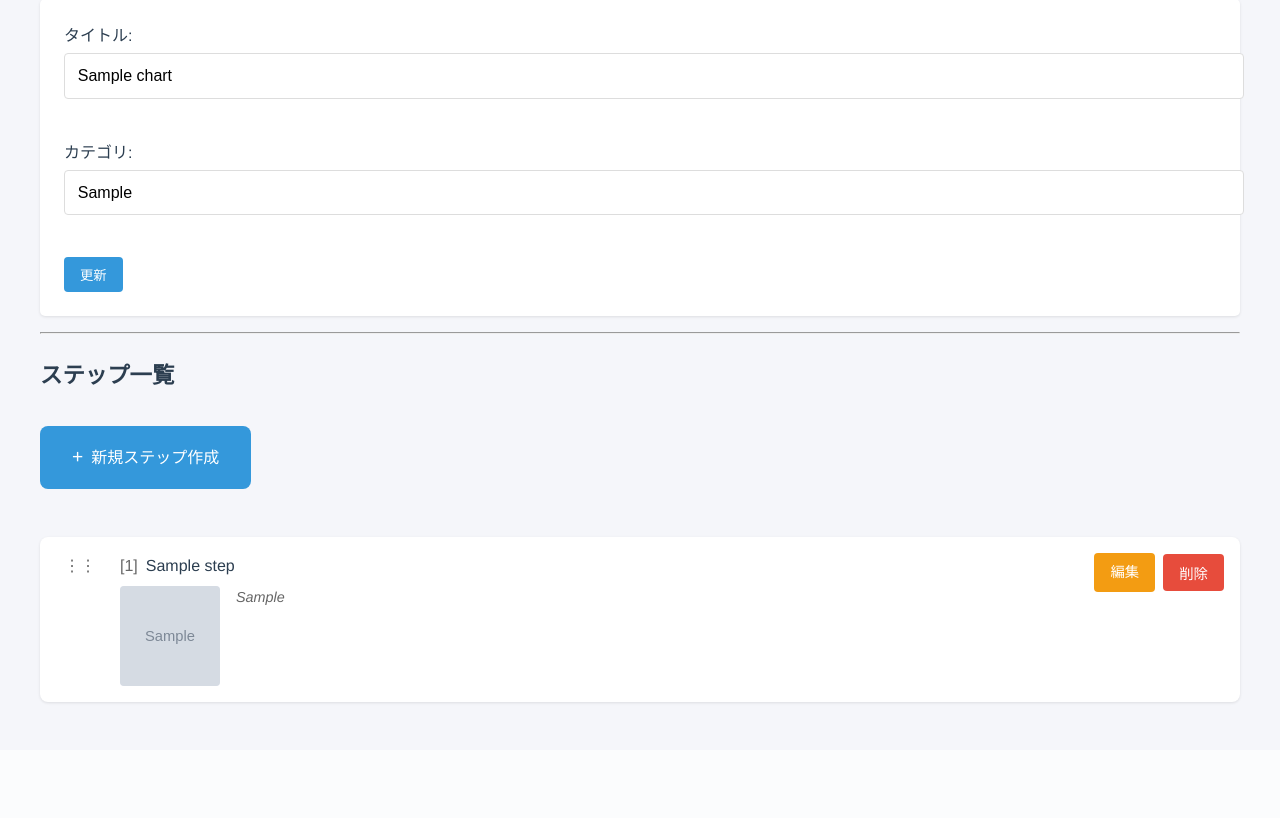
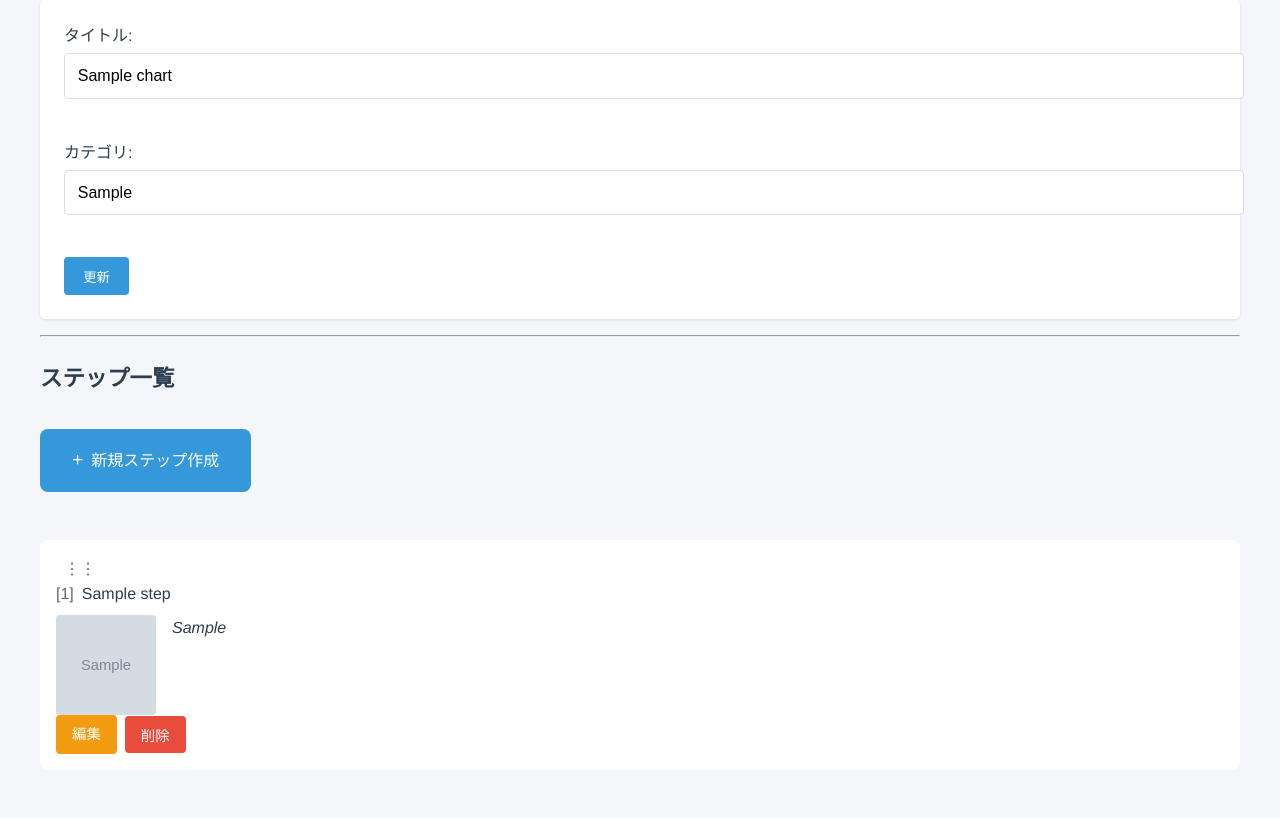
Before and after one commit to toufu-cell/rta_chart_app, a Flask app: page /chart/1 in a window 1280 px wide. Shown: the part 295-1113 px from the top of the page. Before the commit the page ends 999 px from the top, so only its background shows below. Run offline with Flask 3, Linux system fonts and the light colour scheme; tables that the repository leaves empty hold one stand-in row (values such as "Sample post"); grey boxes marked "Sample" are stand-in pictures.

Commit message:
git and ui

```diff
--- a/static/style.css
+++ b/static/style.css
@@ -243,16 +244,6 @@ ul {
     padding: 0;
 }
 
-.step-item {
-    display: flex;
-    align-items: flex-start;
-    gap: 1rem;
-    padding: 1rem;
-    background: white;
-    border-radius: 5px;
-    margin-bottom: 0.5rem;
-    box-shadow: 0 1px 3px rgba(0, 0, 0, 0.1);
-}
 
 .step-handle {
     cursor: move;
@@ -285,13 +276,6 @@ ul {
     text-decoration: underline;
 }
 
-.step-memo-preview {
-    display: block;
-    font-size: 0.9em;
-    color: #666;
-    margin-top: 0.25rem;
-}
-
 .step-actions {
     display: flex;
     gap: 0.5rem;
@@ -310,20 +294,6 @@ form {
 label {
     display: block;
     margin-bottom: 1rem;
-}
-
-button {
-    background: #3498db;
-    color: white;
-    border: none;
-    padding: 0.5rem 1rem;
-    border-radius: 4px;
-    cursor: pointer;
-    transition: background 0.2s;
-}
-
-button:hover {
-    background: #2980b9;
 }
 
 button.delete {
@@ -488,15 +452,6 @@ button.delete:hover {
     object-fit: cover;
 }
 
-/* メモプレビューのスタイル調整 */
-.step-memo-preview {
-    flex-grow: 1;
-    display: block;
-    font-size: 0.9em;
-    color: #666;
-    margin: 0;
-}
-
 /* ステップアイテムの内部パディング調整 */
 .step-item {
     padding: 1rem;
```
Also changed, not shown: other parts of static/style.css (+13 -18 lines), 1 other file.
